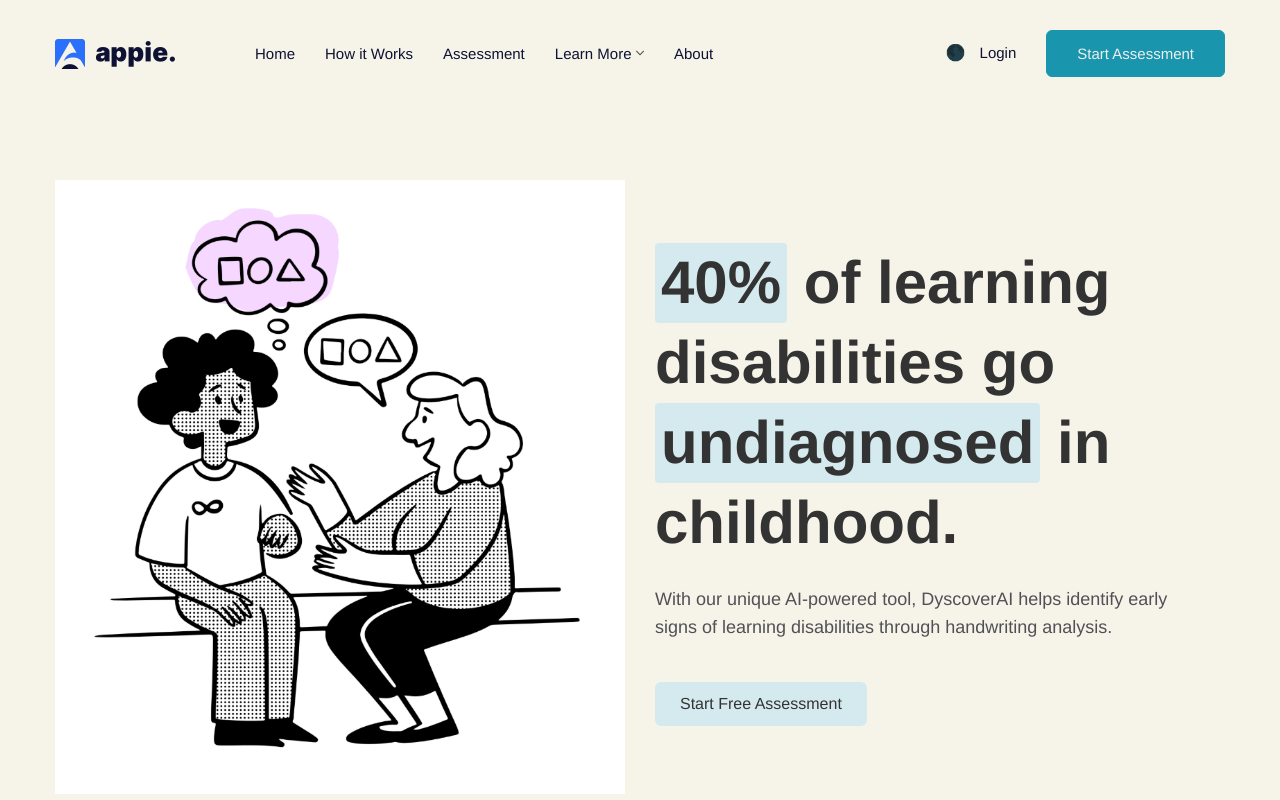
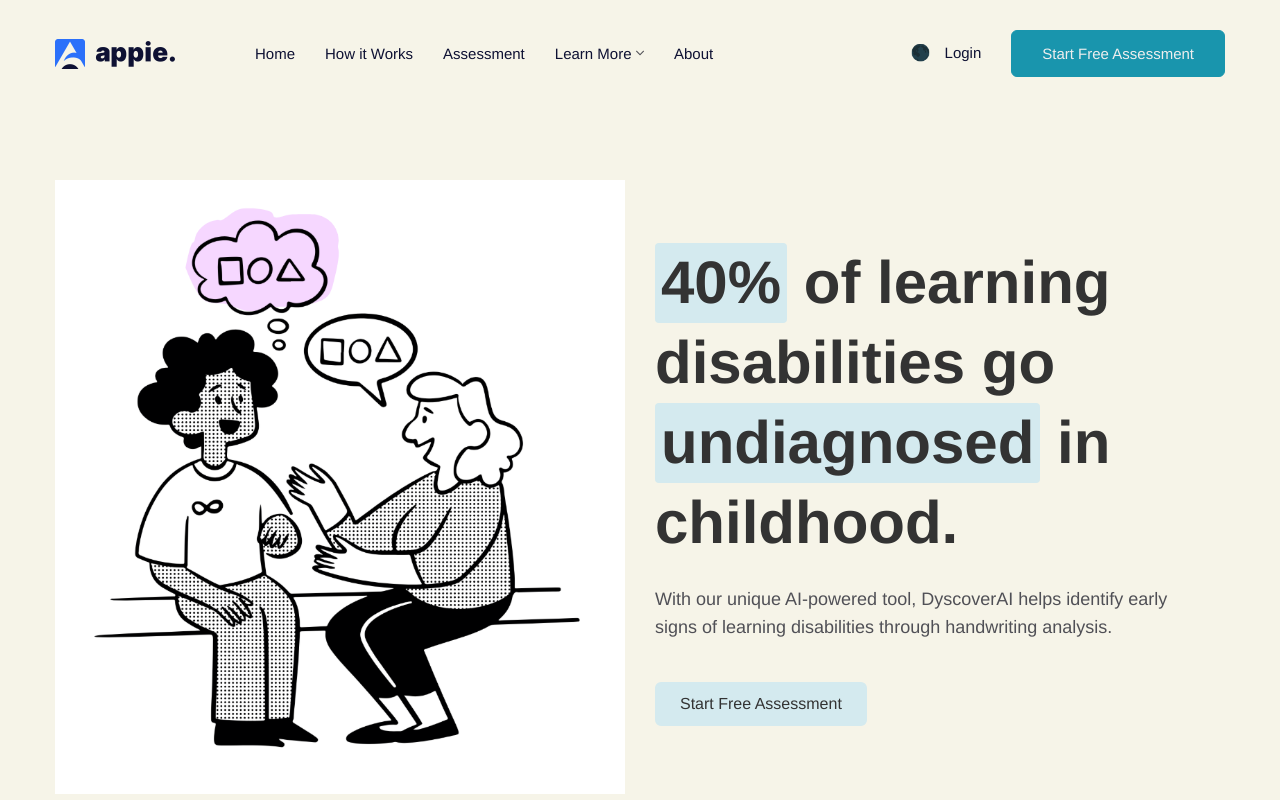
Before and after one commit to isha-ingersol/fyp-frontend, a React (Vite) app: page / in a window 1280 px wide. Shown: the top 800 px of the page. Built offline with nearby package versions, Linux system fonts and the light colour scheme.

Commit message:
NavBar changes: Start Assessment to Start Free Assessment

```diff
--- a/src/components/NavBar.jsx
+++ b/src/components/NavBar.jsx
@@ -77,7 +77,7 @@ function NavBar({
                                     </span>
                                 )}
                                 <Link className="login-button" to="#">Login</Link>
-                                <Link to="/assessment" className="start-assessment-button ml-30">Start Assessment</Link>
+                                <Link to="/assessment" className="start-assessment-button ml-30">Start Free Assessment</Link>
                                 <div onClick={action} className="mobile-menu-toggle ml-30 canvas_open d-lg-none d-block">
                                     <i className="menu-icon fa fa-bars"></i>
                                 </div>
```
